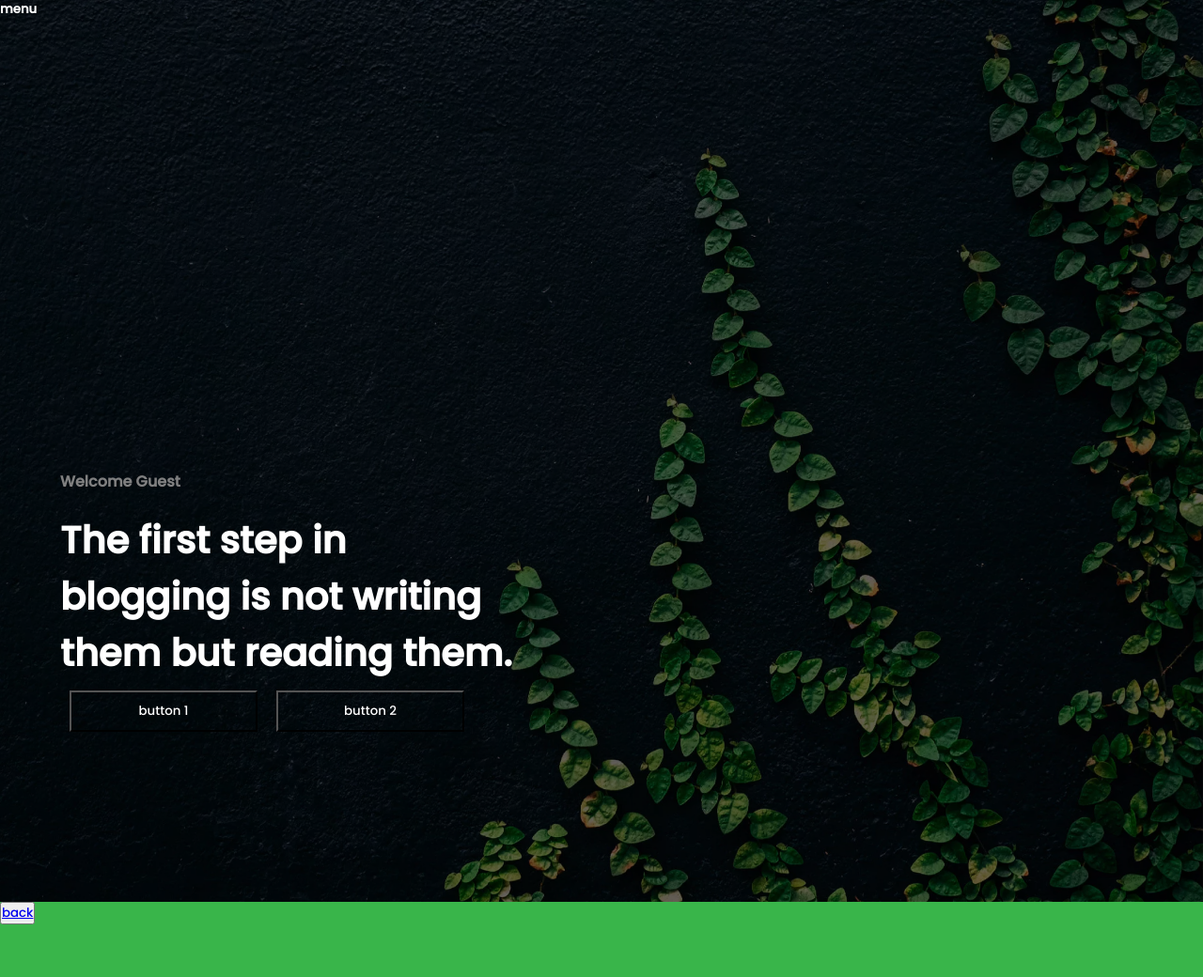
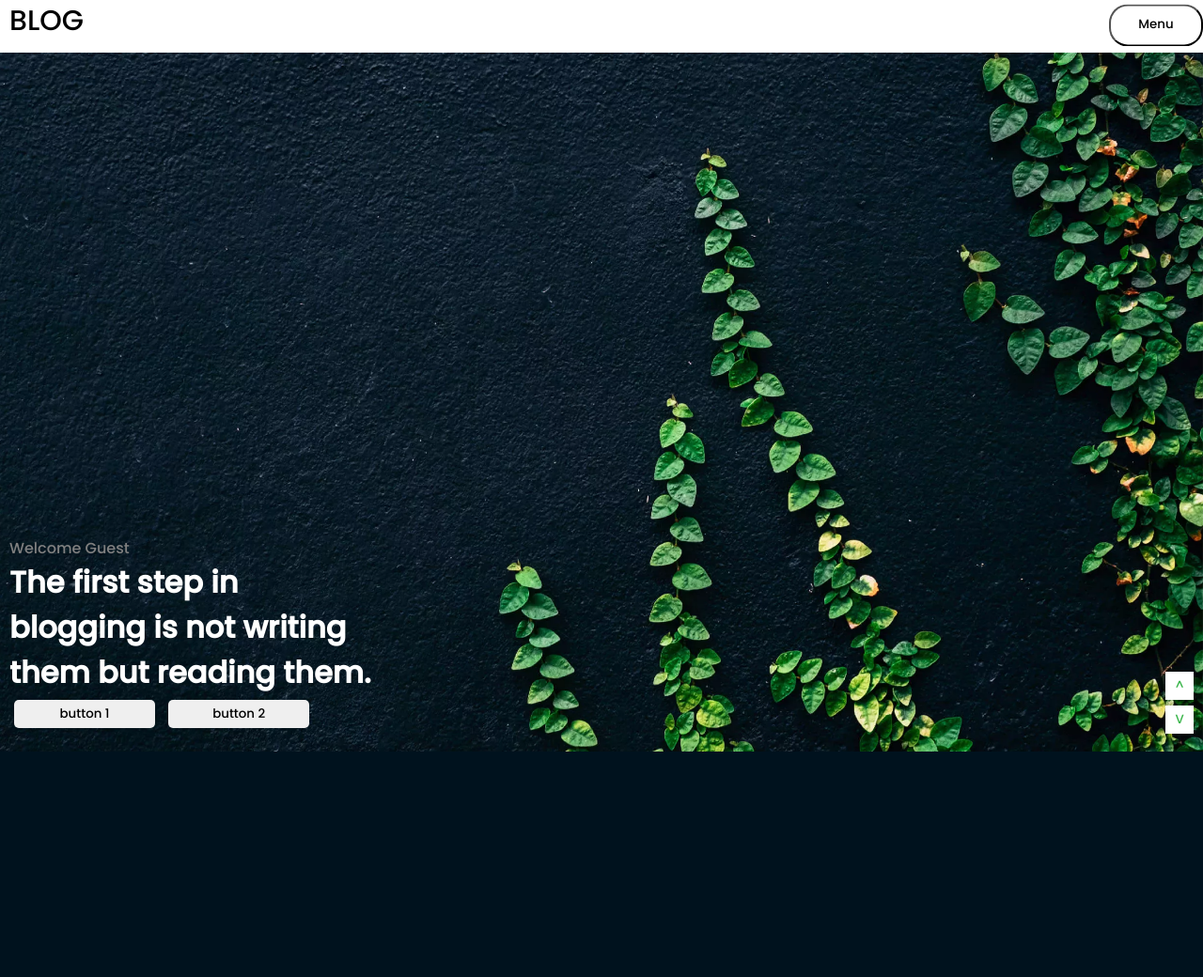
Before and after one commit to vidit-od/Blog-Website, a Django app: page / in a window 1280 px wide. Shown: the whole page at 94% size. After the commit the page ends 800 px from the top, so only its background shows below. Run offline with Django 3.2, Linux system fonts and the light colour scheme.

Commit message:
Basic designing of index page

```diff
--- a/static/style.css
+++ b/static/style.css
@@ -15,114 +15,145 @@ html{
     z-index: -1;
 
 }
-.menu{
+.navigation{
+    display: flex;
+    justify-content: space-between;
+    position: fixed;
+    width: 100%;
+    color: black;
+    background-color: white;
+    z-index: 3;
+    height: 7%;
+    padding-left: 10px;
+}
+.navigation p{
+    font-size: 30px;
+}
+.navigation button{
+    background-color: transparent;
+    width: 100px;
+    height: 80%;
+    border-radius:20px ;
+    transform: translateY(10%);
+}
+.navigation button:hover{
+    background-color: black;
+    color: #39b54a;
+    transition:0.5s;
+}
+.movement{
+    position: fixed;
+    z-index: 3;
+    display: flex;
+    flex-wrap: wrap;
+    width: 30px;
+    bottom: 2%;
+    right: 1%;
+}
+.movement button{
+    width: 30px;
+    height: 30px;
+    margin: 3px;
+    color: #39b54a;
+    background-color: white;
+    border: none;
+}
+.top button:hover{
+    background-color: #39b54a;
+    color: black;
+    transition: 0.5s;
+}
+.intro{
+    position: absolute;
+    width: 100%;
+    height: 100%;
+}
+.intro .welcome{
+    position: absolute;
+    bottom: 0%;
     color: white;
-    position: fixed;
+    max-width: 400px;
+    padding-left: 10px;
+    padding-bottom: 20px;
 }
+.intro p{
+    color: grey;
+}
+.btn button{
+    width: 150px;
+    height: 30px;
+    margin: 5px;
+    border: none;
 
-.intro{
+    border-radius: 5px;
+    transition: 0.5s;
+}
+.btn button:hover{
+    background-color: #39b54a;
     color: white;
+}
+.logo{
+    position: absolute;
+    color: white;
+    background-color: black;
+}
+.hit_blogs{
+    position: absolute;
+    top:110%;
     width: 100%;
-    height: 130%;
-    background-color: rgba(0,0,0,0.6);
+    min-height: 100%;
+    padding: 10px;
+    padding-top: 20px;
+    background-color: #39b54a;
+}
+.hit_blogs p{
+    font-size: 20px;
+}
+.cards{
+    display: flex;
+    flex-wrap: wrap;
+    justify-content: center;
+}
+.blog{
+    width: 170px;
+    height: 300px;
+    margin: 10px;
+    padding-top: 10PX;
+    border-radius: 20px;
+    background-color: black;
+    color: white;
+    overflow: hidden;
+}
+.blog .title{
+    background-color: rgb(83, 58, 226);
+    color:black;
+    padding-left: 5px;
+}
+.blog .info{
+    margin-top: 20px;
+    padding-left: 5px;
+    font-weight: 10;
+    font-size: 12px;
+}
+.read_more{
     text-align: center;
+    bottom: 0%;
 }
-.intro h1,p{
-    position: relative;
-    top: 45%;
-    left:5%;
-    width: 60%;
-    text-align: left;
-    font-weight: 700;
-
+.read_more button{
+    width: 400px;
+    height: 30px;
+    border-radius: 20px;
+    border:none
 }
-.btn{
-    position: relative;
-    display: flex;
-    top:50%;
-    left: 5%;
-    max-width: 40%;
-    flex-wrap: wrap;
-}
-.btn1:hover, .btn2:hover{
-    background-color: white;
+.read_more button:hover{
+    background-color: black;
     color: #39b54a;
     transition: 0.5s;
 }
-.btn1, .btn2{
-    background-color: transparent;
-    color: white;
-    width: 200px;
-    padding: 10px;
-    margin: 10px;
+@media screen and (min-width: 1000px){
+    .blog{
+        width: 240px;
+
+    }
+
 }
-.intro p{
-    transform: translateY(-80%);
-    color: grey;
-}
-.description{
-    position: absolute;
-    top:120%;
-    width: 100%;
-    height: 130%;
-    background-color: #39b54a;
-}
-.hit_blogs{
-    position: absolute;
-    top:250%;
-    width: 100%;
-    height: 300%;
-    background-color: white;
-}
-@media only screen and (min-width:500px){
-    .intro h1,p{
-        font-size: 2.5em;
-        top: 30%;
-    }
-    .intro p{
-        font-size: 1em;
-    }
-    .btn{
-        top:40%;
-        display:flex;
-        flex-wrap: nowrap;
-    }
-    .btn1, .btn2{
-        width: 200px;
-    }
-}
-@media only screen and (min-width:580px){
-    .intro h1,p{
-        font-size: 2.5em;
-        top: 38%;
-    }
-    .intro p{
-        font-size: 1em;
-    }
-    .btn{
-        top:40%;
-        display:flex;
-        flex-wrap: nowrap;
-    }
-    .btn1, .btn2{
-        width: 200px;
-    }
-}
-@media only screen and (min-width:820px){
-    .intro h1,p{
-        width: 482px;
-        font-size: 2.5em;
-        top: 50%;
-    }
-    .intro p{
-        font-size: 1em;
-    }
-    .btn{
-        top:50%;
-        display:flex;
-        flex-wrap: nowrap;
-    }
-    .btn1, .btn2{
-        width: 200px;
-    }
-}
--- a/templates/index.html
+++ b/templates/index.html
@@ -7,15 +7,15 @@
 <link href="https://fonts.googleapis.com/css2?family=Poppins:wght@500&display=swap" rel="stylesheet">
 
 <body>
-<header>
-    <nav>
-        <h5 class="menu">menu</h5>
-    </nav>
-</header>
+<div class="navigation">
+    <p>BLOG</p>
+
+    <button>Menu</button>
+</div>
 
 <img class="image" src="{%static 'images/hero-bg.jpg.webp' %}" alt="" srcset="">
-
 <div class="intro" id="top">
+    <div class="welcome">
     <p> Welcome Guest </p>
     <h1>The first step in blogging is not writing them but reading them. </h1>
 
@@ -24,10 +24,41 @@
         <button class="btn2">button 2</button>
     </div>
 </div>
-<div class="description">
-    <button><a href="#top">back</a></button>
+</div>
+<div class="movement">
+    <div class="above"><a href="#top"><button> ^ </button></a>
+    </div>
+    <div class="below"><a href="#top"><button> V </button></a>
+    </div>
 </div>
 <div class="hit_blogs">
-    hit blogs
+        <h1>Hit Blogs </h1>
+    <p>These are some of the trending blogposts published on our site</p>
+
+    <div class="cards">
+        <div class="blog">
+            <div class="title">Blog 1</div>
+            <div class="info">Lorem ipsum dolor sit amet consectetur adipisicing elit. Odio obcaecati, tempora atque asperiores facere laboriosam?</div>
+        </div>
+        <div class="blog">
+            <div class="title">Blog 1</div>
+            <div class="info">Lorem ipsum dolor sit amet consectetur adipisicing elit. Odio obcaecati, tempora atque asperiores facere laboriosam?</div>
+        </div>
+        <div class="blog">
+            <div class="title">Blog 1</div>
+            <div class="info">Lorem ipsum dolor sit amet consectetur adipisicing elit. Odio obcaecati, tempora atque asperiores facere laboriosam?</div>
+        </div>
+        <div class="blog">
+            <div class="title">Blog 1</div>
+            <div class="info">Lorem ipsum dolor sit amet consectetur adipisicing elit. Odio obcaecati, tempora atque asperiores facere laboriosam?</div>
+        </div>
+        <div class="blog">
+            <div class="title">Blog 1</div>
+            <div class="info">Lorem ipsum dolor sit amet consectetur adipisicing elit. Odio obcaecati, tempora atque asperiores facere laboriosam?</div>
+        </div>
+    </div>
+    <div class="read_more">
+        <button>Read Others</button>
+    </div>
 </div>
 </body>
```
Also changed, not shown: db.sqlite3.
